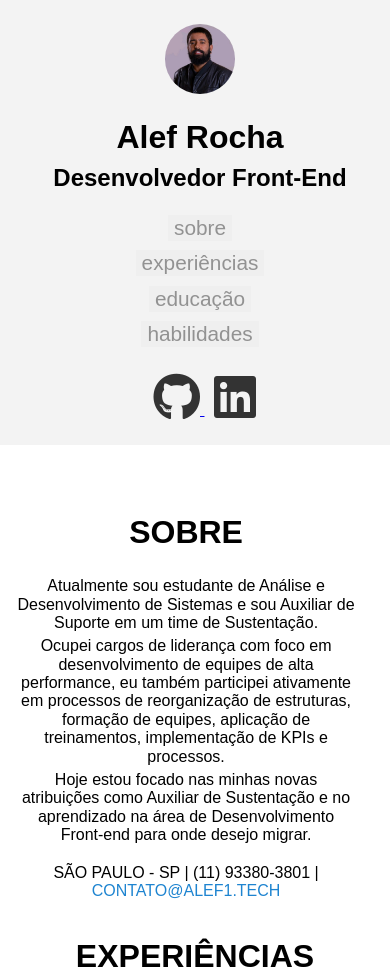
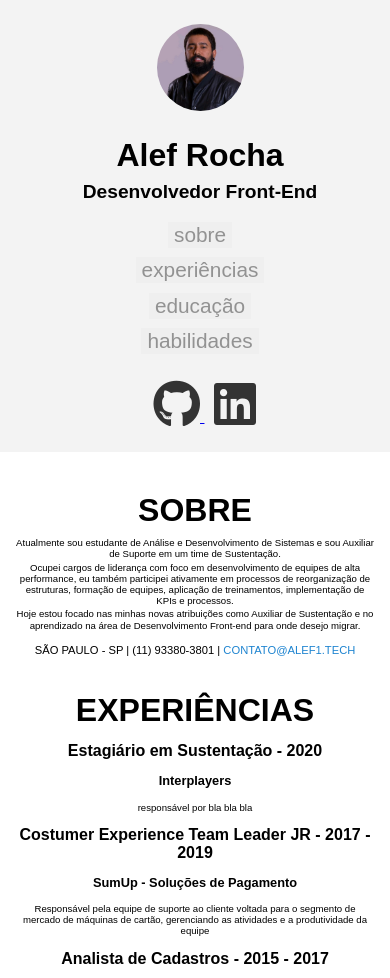
Before and after one commit to alefrocha99/alefrocha99.github.io, a plain HTML site: page index.html in a window 390 px wide. Shown: the top 978 px of the page. Drawn offline with nearby package versions, Linux system fonts and the light colour scheme; a web font is replaced by a local one.

Commit message:
Alterando tamanho de fonts media querie max600px alter foto perfil

```diff
--- a/css/estilo.css
+++ b/css/estilo.css
@@ -126,9 +126,19 @@ html{
   display: flex;
   flex-direction: column;
   align-content: center;
-  padding-top: 3em;
 
 
+
+
+}
+
+.titulo-principal-sessao:first-child{
+  padding-top: 0.4em;
+}
+
+
+.titulo-principal-sessao{
+  margin-bottom: 0.1em;
 }
 
 
@@ -184,7 +194,7 @@ html{
   }
 
   .img-alef{
-    width: 20%;
+    width: 25%;
     max-width: 100%
   }
 
@@ -194,12 +204,18 @@ html{
 
   }
 
+  /* .fa-github, .fa-linkedin-square{
+    color:#1E84D0;
+
+  } */
+
   .redes-sociais-caixa a:hover{
     color:#333
 
   }
 
-  .perfil-caixa{
+  .perfil-caixa h2{
+    font-size: 1.2em;
 
   }
 
@@ -211,11 +227,43 @@ html{
   }
 
   .sobre{
-    padding-top: 2em;
+    width: auto;
+
+    }
+
+  .titulo-principal-sessao:first-child{
+    padding-top: 0.1em;
   }
 
+
+  .titulo-principal-sessao{
+    margin-bottom: 0.1em;
+  }
+
+
+
+
+  .sobre-paragrafo{
+    font-size: 0.6em;
+  }
+  .sobre-contato{
+    font-size: 0.7em;
+  }
+
+  .experiencias-trabalhos h2{
+    font-size: 1em;
+  }
+  .experiencias-trabalhos h3{
+    font-size: 0.8em;
+  }
+
+  .experiencias-trabalhos p{
+    font-size: 0.6em;
+  }
+
+
 }
-@media (min-width:1000px){
+@media (min-width:1100px){
   .menu{
     position: fixed;
   }
--- a/index.html
+++ b/index.html
@@ -9,6 +9,7 @@
       <meta name="viewport" content="width=device-width, initial-scale=1.0">
       <link href="https://fonts.googleapis.com/css2?family=Roboto&display=swap" rel="stylesheet">
       <link href="https://fonts.googleapis.com/css2?family=Monda&display=swap" rel="stylesheet">
+      <script src="https://ajax.googleapis.com/ajax/libs/jquery/3.5.1/jquery.min.js"></script>
       <script src="https://use.fontawesome.com/a4c3be07fd.js"></script>
 
     </head>
@@ -130,6 +131,7 @@
 
 
 
+
         </scroll-container>
         </div>
       </main>
```
